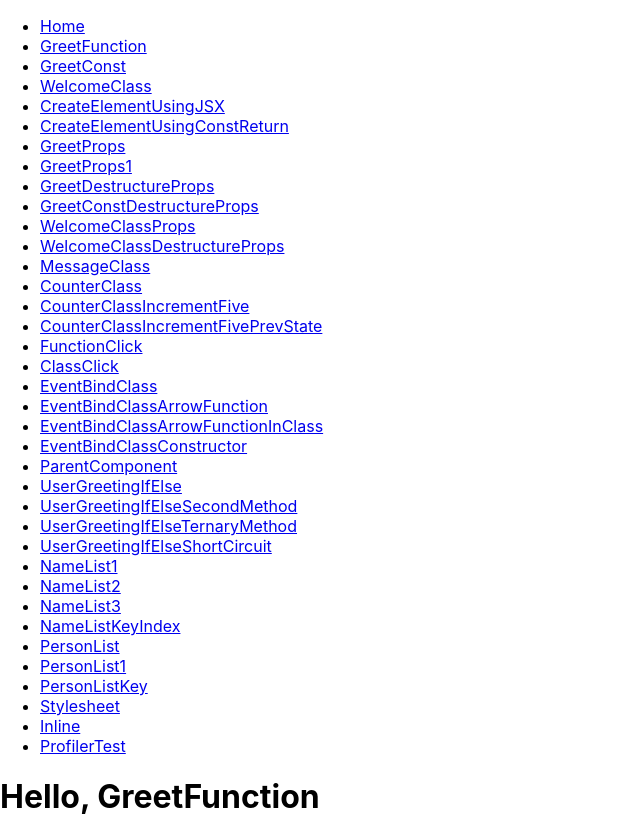
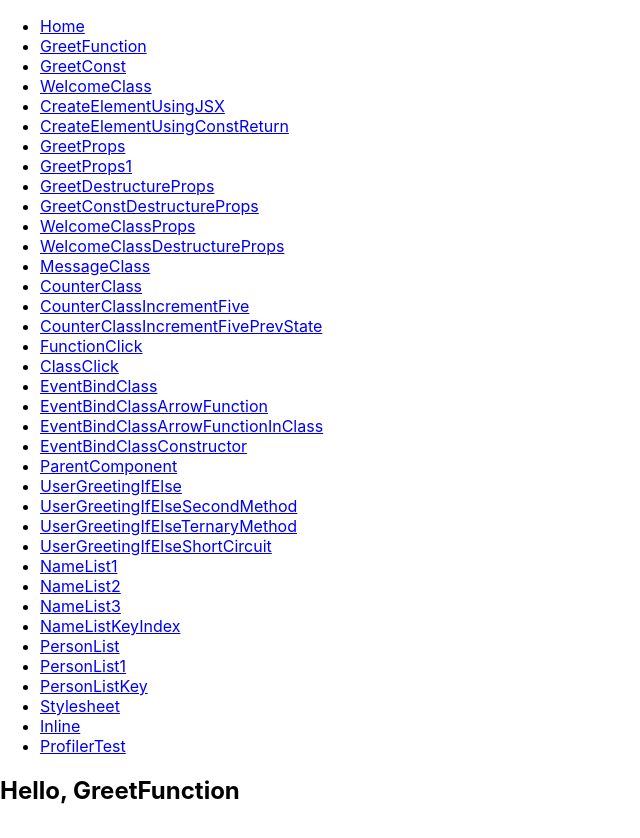
Before and after one commit to manumit-mukund/react_repository, a React (Create React App) app in the folder hello-world-app/: page /GreetFunction in a window 1280 px wide. Shown: the whole page, without its empty margins (0-640 px from the left). Built offline with nearby package versions, Linux system fonts and the light colour scheme; the HTML template or start-up script is replaced by a standard one.

Commit message:
Commit changes...

```diff
--- a/hello-world-app/src/components/GreetFunction.js
+++ b/hello-world-app/src/components/GreetFunction.js
@@ -8,7 +8,7 @@ function GreetFunction() {
 
         <div>
 
-            <h1>Hello, GreetFunction</h1>
+            <h2>Hello, GreetFunction</h2>
 
         </div>
     )
```
